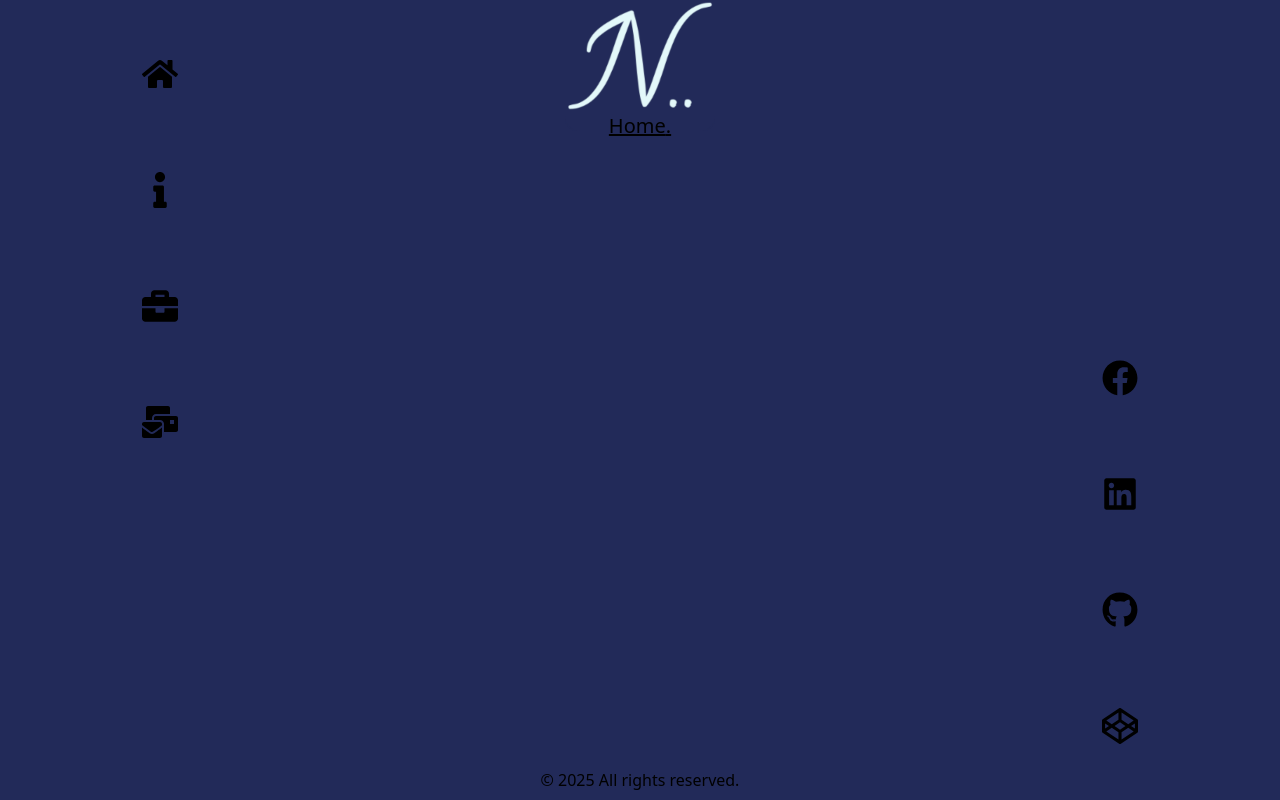
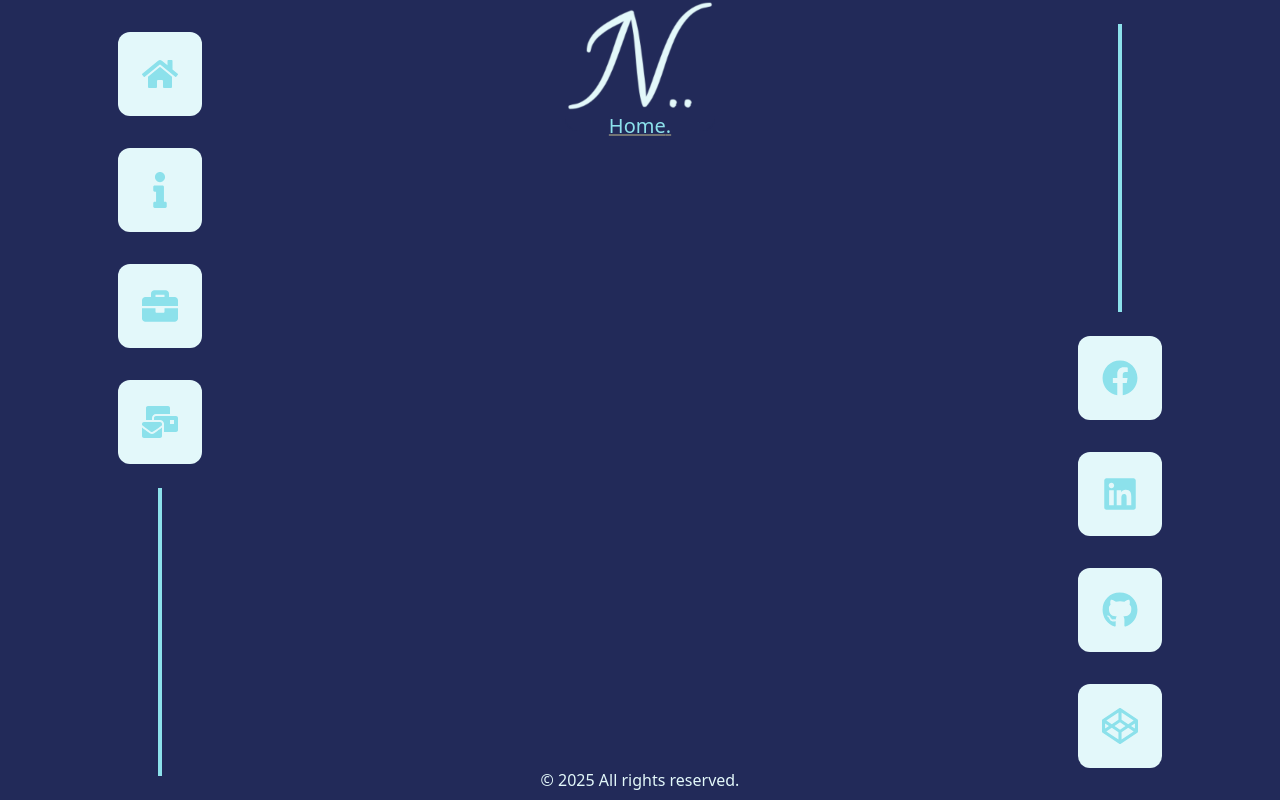
Before and after one commit to noe13hsu/react-portfolio, a React (Vite) app: page / in a window 1280 px wide. Built offline with nearby package versions, Linux system fonts and the light colour scheme.

Commit message:
Add global variables and scrollbar-hide

```diff
--- a/src/index.css
+++ b/src/index.css
@@ -1,5 +1,20 @@
 @import "tailwindcss";
+
+:root {
+  --aqua: #8ce1eb;
+  --grey: #737373;
+  --ice: #e3f8fa;
+  --navy: #222a59;
+}
 
 body {
   background-color: #222a59;
 }
+
+.scrollbar-hide {
+  scrollbar-width: none; /* Firefox */
+  -ms-overflow-style: none; /* IE and Edge */
+}
+.scrollbar-hide::-webkit-scrollbar {
+  display: none; /* Chrome, Safari, Opera */
+}
```
